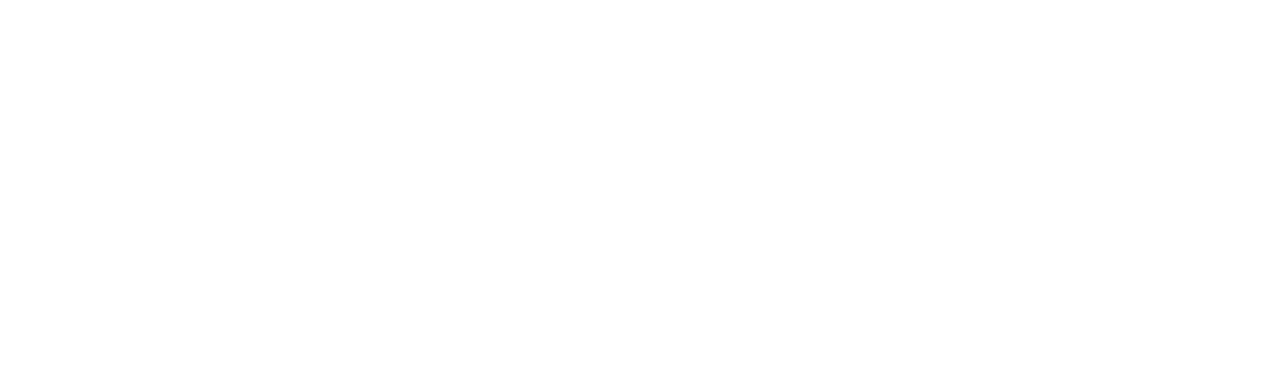
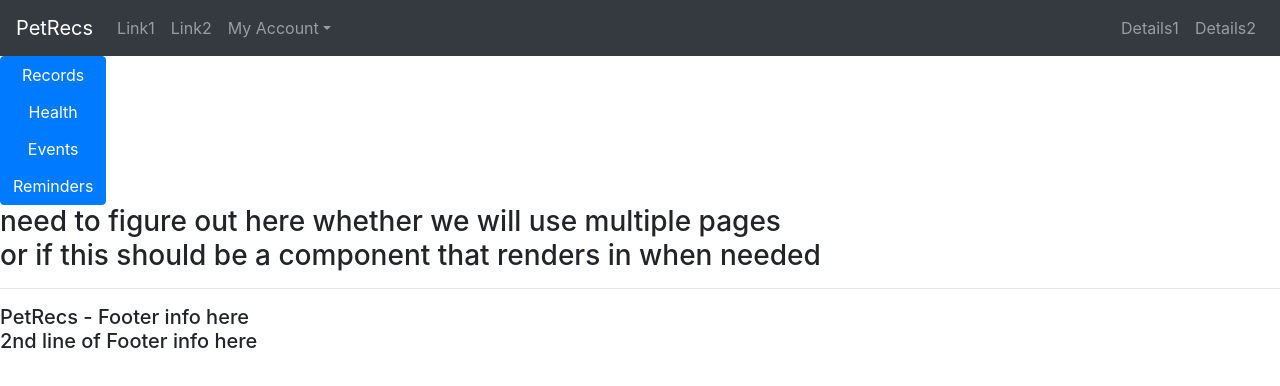
Before and after one commit to LeviRemi/PetRecs-Project, a React (Create React App) app in the folder client/: page /petrecords in a window 1280 px wide. Shown: the top 386 px of the page. Built offline with nearby package versions, Linux system fonts and the light colour scheme.

Commit message:
Added PetRecords page

```diff
--- a/client/src/App.js
+++ b/client/src/App.js
@@ -7,6 +7,7 @@
 import Register from './components/Register'
 import About from './components/About'
 import Pets from './components/Pets'
+import PetRecords from './components/PetRecords'
 
 function App(){
   return (
@@ -16,6 +17,7 @@
       <Route path="/register" exact component={Register} />
       <Route path="/about" exact component={About} />
       <Route path="/pets" exact component={Pets} />
+      <Route path="/petrecords" exact component={PetRecords} />
     </Router>
   );
 }
--- /dev/null
+++ b/client/src/components/PetRecords.js
@@ -0,0 +1,33 @@
+// PetRecords.js
+
+import React from 'react'
+import { Link } from 'react-router-dom';
+
+import Header from './Header.js';
+import Footer from './Footer.js';
+
+import ButtonGroup from 'react-bootstrap/ButtonGroup';
+import Button from 'react-bootstrap/Button';
+import DropdownButton from 'react-bootstrap/DropdownButton';
+import Dropdown from 'react-bootstrap/Dropdown';
+
+function PetRecords() {
+    return (
+      <div>
+          <Header />
+
+          <ButtonGroup vertical>
+            <Button>Records</Button>
+            <Button>Health</Button>
+            <Button>Events</Button>
+            <Button>Reminders</Button>
+          </ButtonGroup>
+
+          <h3> need to figure out here whether we will use multiple pages<br />
+          or if this should be a component that renders in when needed</h3>
+          <Footer />
+      </div>
+    )
+}
+
+export default PetRecords
--- a/client/src/components/Pets.js
+++ b/client/src/components/Pets.js
@@ -59,6 +59,8 @@
             </div>
             </Link>
 
+            <Link to="/petrecords" className="btn btn-secondary">Pet Records</Link>
+
             <br/><br/>
 
             <Footer />
```
